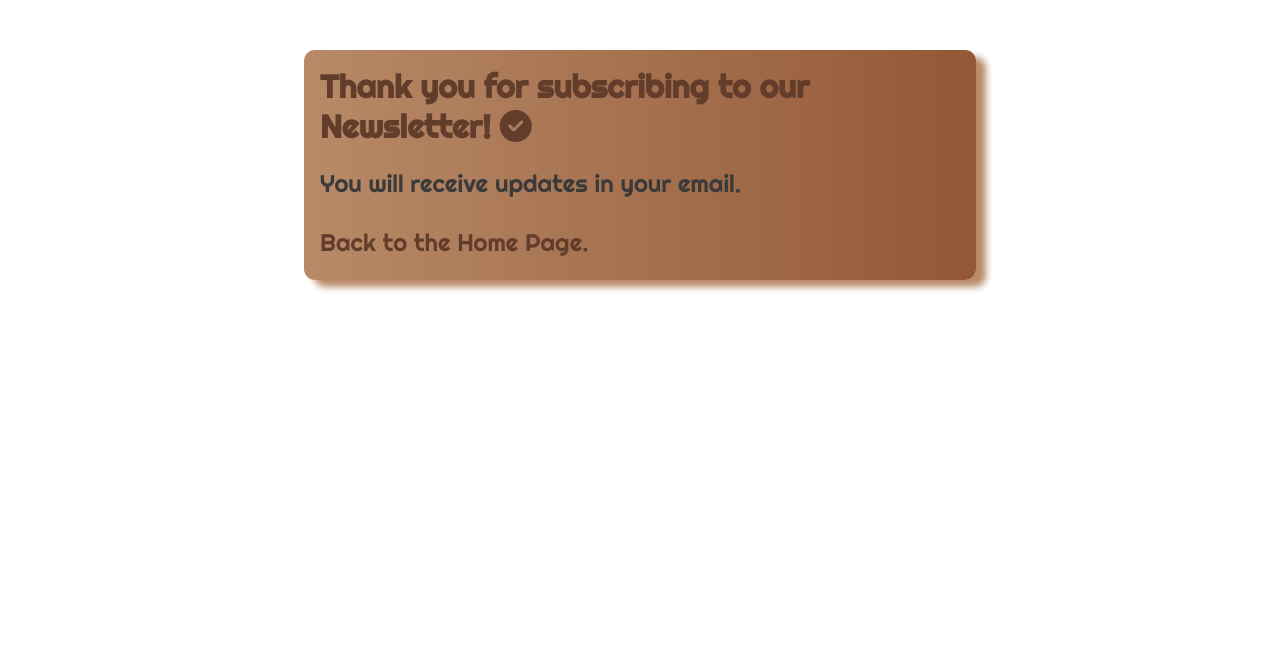
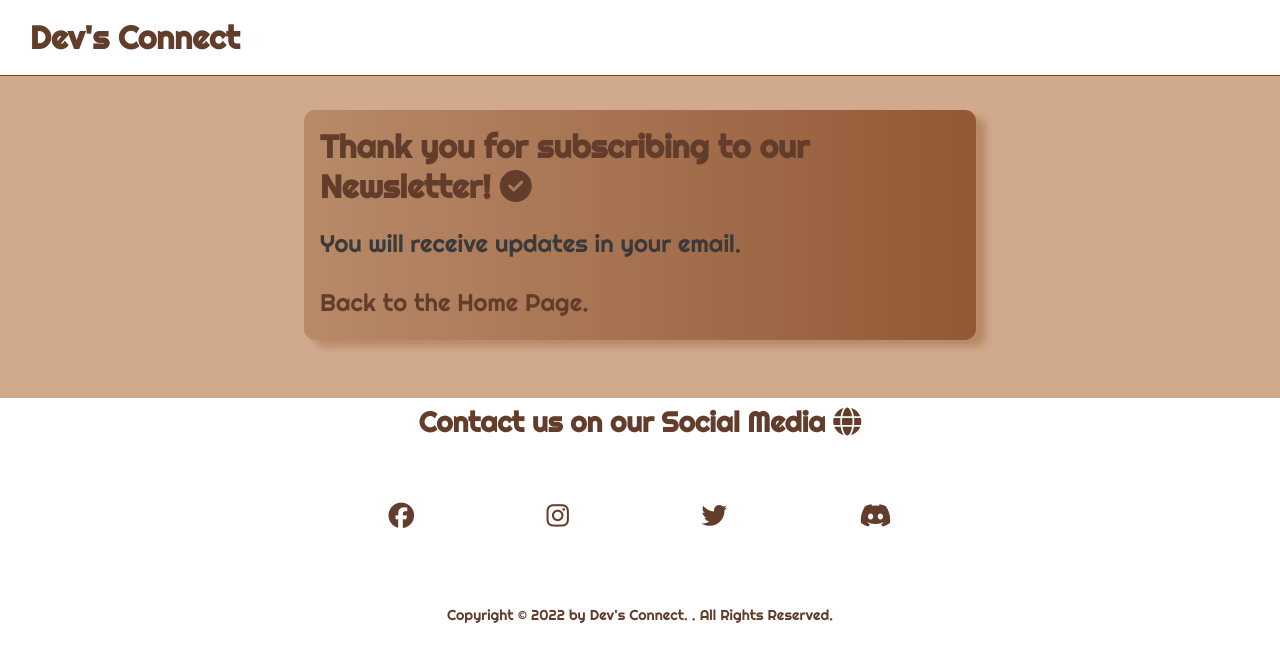
Before and after one commit to Giov3ss/Devs-Connect, a plain HTML site: page thanks.html in a window 1280 px wide. Drawn offline with Linux system fonts and the light colour scheme.

Commit message:
fixing the nav to stay fixed in the site, also adding new styles to the thanks page

```diff
--- a/assets/css/style.css
+++ b/assets/css/style.css
@@ -30,6 +30,14 @@ h1, h2 {
 #logo {
     float: left;
     font-size: 200%;
+}
+
+header {
+    position: fixed;
+    width: 100%;
+    background: white;
+    border-bottom: 1px solid saddlebrown;
+    z-index: 200;
 }
 
 /* Styling Links */
@@ -67,6 +75,7 @@ h1, h2 {
     width: 100%;
     overflow: hidden;
     position: relative;
+    top: 75px;
 
 }
 
@@ -118,8 +127,7 @@ h1, h2 {
 #about {
     text-align: center;
     font-size: 20px;
-    margin-top: 20px;
-    margin-top: 2%;
+    margin-top: 8%;
 }
 
 #about > p {
@@ -259,6 +267,16 @@ body #sign-up {
     margin-top: 50px;
 }
 
+#thanks-section {
+    padding: 40px 0 58px;
+    clear: both;
+    background: #d1a98c;
+    position: relative;
+    top: 20px;
+    max-width: 100% !important;
+    margin: 0 !important;
+}
+
 .thanks i {
     font-size: 2rem;
 }
@@ -280,6 +298,8 @@ body #sign-up {
     text-decoration: none;
     color: #623D2Bff;
 }
+
+
 
 
 /* styling footer */
@@ -304,7 +324,6 @@ footer {
 
 .social-medias i {
     font-size: 160%;
-   /* margin: 1%; */
     margin-bottom: 1%;
     padding: 5%;
     color: rgba(98, 61, 43, 1);
@@ -330,9 +349,23 @@ form.sign-form {
 }
 
 
-/* tablet portrait mode (740px) */
+/* media (998px) */
+
+
+@media screen and (max-width: 998px) {
+    #hero-overflow {
+        top: 60px;
+    }
+
+}
+
+/* tablet portrait mode (768px) */
 
 @media screen and (max-width: 768px) {
+    #hero-overflow {
+        top: 20px;
+    }
+
     .container {
         max-width: 100%;
         width: auto;
@@ -342,7 +375,7 @@ form.sign-form {
     #about {
         width: 85%;
         margin: 0 auto;
-        margin-top: 3%;
+        margin-top: 4%;
     }
 
     #about p {
@@ -360,7 +393,7 @@ form.sign-form {
 @media screen and (max-width: 680px) {
     #about {
         width: 85%;
-        margin-top: 3%;
+        margin-top: 4%;
     }
 
     #about h2 {
@@ -398,6 +431,9 @@ form.sign-form {
         margin-bottom: 20px;
         line-height: 25px;
     }
+    #about {
+        margin-top: 5%;
+    }
 
     #about h2 {
         font-size: 25px;
@@ -432,7 +468,7 @@ form.sign-form {
 
     #about {
         width: 85%;
-        margin-top: 5%;
+        margin-top: 6%;
     }
 
     #sign-up h2 {
@@ -471,7 +507,7 @@ form.sign-form {
 @media screen and (max-width: 375px) {
     #about {
         text-align: center;
-        margin-top: 5%;
+        margin-top: 7%;
     }
 
     #sign-up h2 {
@@ -503,7 +539,7 @@ form.sign-form {
 
     #about {
         width: 85%;
-        margin-top: 5%;
+        margin-top: 8%;
     }
 
     #sign-up h2 {
--- a/thanks.html
+++ b/thanks.html
@@ -14,17 +14,57 @@
     <title>Dev's Connect / Thanks</title>
 </head>
 <body>
-    <header>
+
+     <header>
+        <a href="index.html">
+            <h1 id="logo">Dev's Connect</h1>
+        </a>
+
+
+   </header>
+
+    <section id="thanks-section">
         <div class="thanks">
 
             <h1>Thank you for subscribing to our Newsletter! <i class="fa-solid fa-circle-check"></i> </h1>
             <p>You will receive updates in your email.
             </p>
 
-            <a class="ancor" href="index.html">Back to the Home Page.</a>
+            <a class="ancor" href="index.html#about">Back to the Home Page.</a>
 
         </div>
-    </header>
+
+    </section>
+
+
+    <footer id="contact">
+        <h2 >Contact us on our Social Media <i class="fa-solid fa-globe"></i></h2>
+        <ul class="social-medias">
+            <li>
+                <a href="https://facebook.com" target="_blank" rel="noopener"
+                    aria-label="Visit our Facebook page (opens in a new tab)"><i class="fa-brands fa-facebook"></i></a>
+            </li>
+            <li>
+                <a href="https://instagram.com" target="_blank" rel="noopener"
+                    aria-label="Visit our Instagram page (opens in a new tab)"><i
+                        class="fa-brands fa-instagram"></i></a>
+            </li>
+            <li>
+                <a href="https://twitter.com" target="_blank" rel="noopener"
+                    aria-label="Visit our Twitter page (opens in a new tab)"><i class="fa-brands fa-twitter"></i></a>
+            </li>
+            <li>
+                <a href="https://discord.com" target="_blank" rel="noopener"
+                    aria-label="Visit our Discord club (opens in a new tab)"><i class="fa-brands fa-discord"></i></a>
+            </li>
+        </ul>
+    </footer>
+    <div class="copyright">
+        <p>Copyright &copy; 2022 by Dev's Connect. . All Rights Reserved.</p>
+    </div>
+
+
+
 
 </body>
 </html>
```
Also changed, not shown: index.html (+1 -1 lines).
